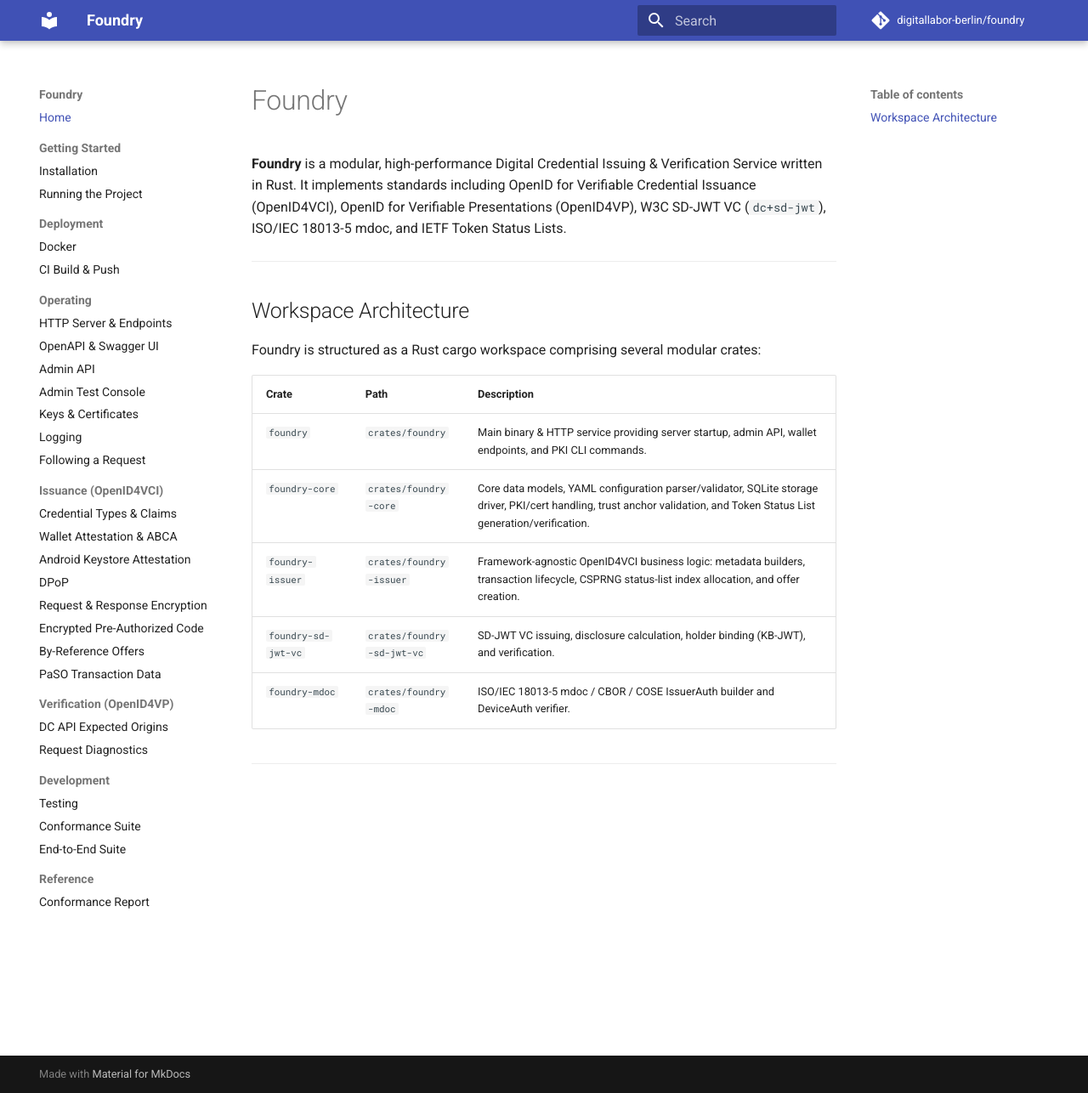
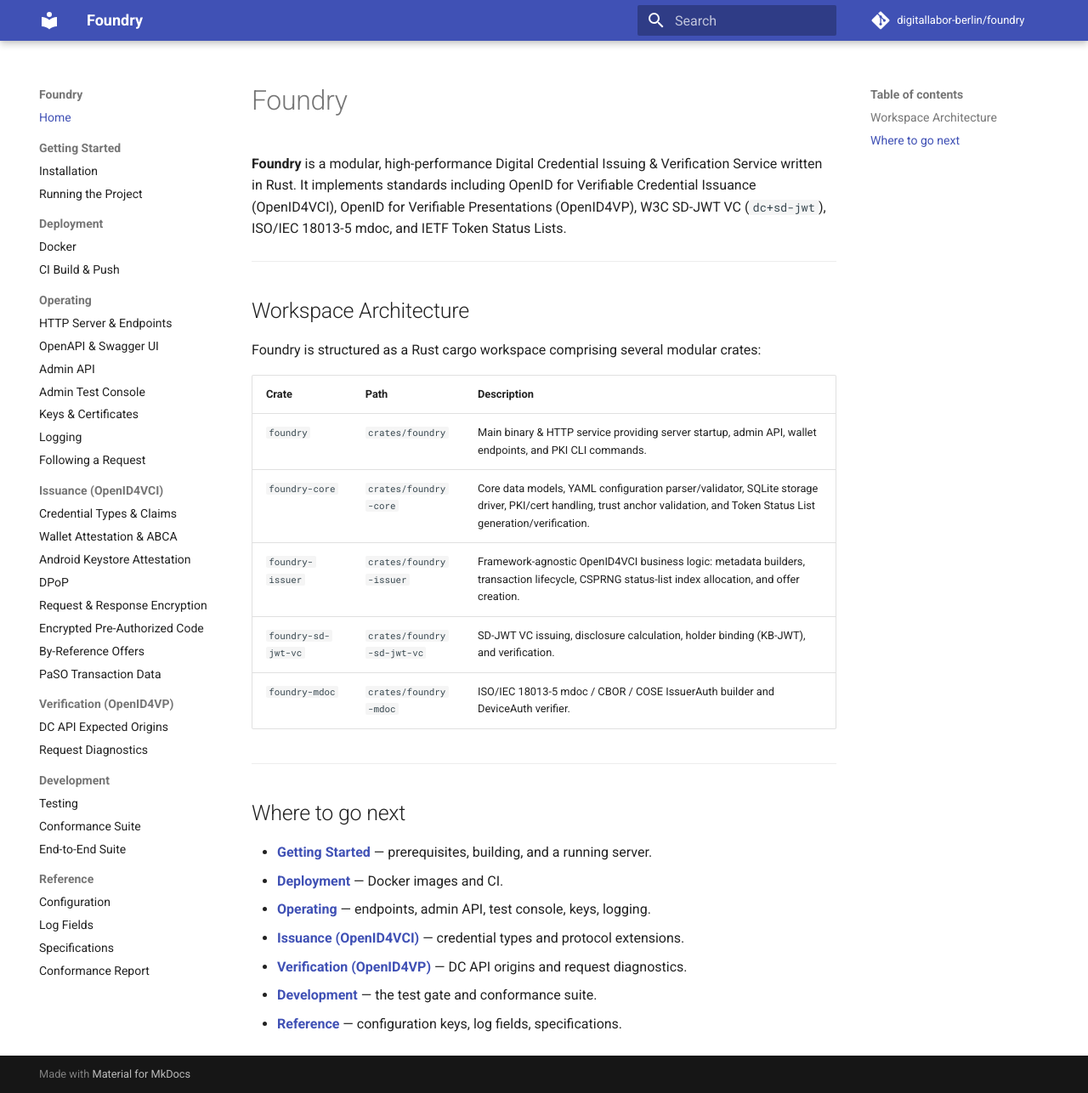
Before and after one commit to digitallabor-berlin/foundry, an MkDocs documentation site: the page built from docs/index.md, in a window 1280 px wide and 1286 px high. Shown: the whole window at 85% size. Built offline with MkDocs 1.6.1 and Material for MkDocs 9.7.7, drawn with Linux system fonts in a browser that asks for light colours; comment, search, counter and statistics services are not loaded; part of the change alters nothing that is shown.

Commit message:
docs: add the Reference group and complete the nav
Three assembled pages: a config key index (the README scattered these
across eight sections), the operator-facing log field list that
AGENTS.md 4.5 declares API and instrumentation_hygiene.rs asserts, and a
spec index with absolute URLs since docs/specs/ is excluded from the
build. All 29 nav entries now present.

Two choices worth recording:

- configuration.md is a two-column index (key -> page), matching the
  plan's own example table rather than its three-column prose
  description. The task preamble forbids this group making any new claim
  about behaviour, and a hand-written description column is exactly
  where such a claim would creep in. Every key is traceable to a README
  yaml block or an explicit key row in a README table.

- verifier.dc_api_accept_legacy_web_origin_audience links to the Admin
  Test Console page, not DC API Expected Origins as the plan's example
  row showed. The plan's stated tiebreaker is to link the page whose
  source range contained the yaml block, and that block is README
  480-484, inside test-console.md's range. Linking dc-api-origins.md
  would send a reader to a page that never mentions the key.

```diff
--- a/docs/index.md
+++ b/docs/index.md
@@ -18,7 +18,6 @@ Foundry is structured as a Rust cargo workspace comprising several modular crate
 
 ---
 
-<!-- Uncommented in Task 8 once all target pages exist.
 ## Where to go next
 
 - **[Getting Started](manual/getting-started/installation.md)** — prerequisites, building, and a running server.
@@ -28,4 +27,3 @@ Foundry is structured as a Rust cargo workspace comprising several modular crate
 - **[Verification (OpenID4VP)](manual/verification/dc-api-origins.md)** — DC API origins and request diagnostics.
 - **[Development](manual/development/testing.md)** — the test gate and conformance suite.
 - **[Reference](manual/reference/configuration.md)** — configuration keys, log fields, specifications.
--->
--- /dev/null
+++ b/docs/manual/reference/configuration.md
@@ -0,0 +1,68 @@
+# Configuration Reference
+
+`config.yaml` keys, and where each is explained in full. This page is an index —
+the behavioural documentation lives on the linked pages.
+
+Every key below appears in a configuration example on the page it links to. Keys
+are grouped by their top-level section.
+
+## Credential types
+
+Entries under `credential_types:`. Each defines one Credential Configuration.
+
+| Key | Documented in |
+| --- | --- |
+| `credential_types[].id` | [Credential Types & Claims](../issuance/credential-types.md) |
+| `credential_types[].format` | [Credential Types & Claims](../issuance/credential-types.md) |
+| `credential_types[].vct` | [Credential Types & Claims](../issuance/credential-types.md) |
+| `credential_types[].doctype` | [Credential Types & Claims](../issuance/credential-types.md) |
+| `credential_types[].scope` | [Credential Types & Claims](../issuance/credential-types.md) |
+| `credential_types[].display` | [Credential Types & Claims](../issuance/credential-types.md) |
+| `credential_types[].validity_seconds` | [Credential Types & Claims](../issuance/credential-types.md) |
+| `credential_types[].claims[].path` | [Credential Types & Claims](../issuance/credential-types.md) |
+| `credential_types[].claims[].required` | [Credential Types & Claims](../issuance/credential-types.md) |
+| `credential_types[].transaction_data_types` | [PaSO Transaction Data](../issuance/paso-transaction-data.md) |
+
+## Issuer
+
+| Key | Documented in |
+| --- | --- |
+| `issuer.offer_by_reference` | [By-Reference Offers](../issuance/by-reference-offers.md) |
+| `issuer.access_token_ttl_secs` | [Encrypted Pre-Authorized Code](../issuance/encrypted-pre-auth-code.md) |
+| `issuer.wallet_attestation.mode` | [Wallet Attestation & ABCA](../issuance/wallet-attestation.md) |
+| `issuer.wallet_attestation.trusted_anchors` | [Wallet Attestation & ABCA](../issuance/wallet-attestation.md) |
+| `issuer.wallet_attestation.pop_max_age_secs` | [Wallet Attestation & ABCA](../issuance/wallet-attestation.md) |
+| `issuer.wallet_attestation.challenge_mode` | [Wallet Attestation & ABCA](../issuance/wallet-attestation.md) |
+| `issuer.key_attestation.trusted_anchors` | [Android Keystore Attestation](../issuance/android-keystore-attestation.md) |
+| `issuer.key_attestation.android.mode` | [Android Keystore Attestation](../issuance/android-keystore-attestation.md) |
+| `issuer.key_attestation.android.key_mint_security_level` | [Android Keystore Attestation](../issuance/android-keystore-attestation.md) |
+| `issuer.dpop.mode` | [DPoP](../issuance/dpop.md) |
+| `issuer.dpop.max_age_secs` | [DPoP](../issuance/dpop.md) |
+| `issuer.dpop.nonce_mode` | [DPoP](../issuance/dpop.md) |
+| `issuer.request_encryption.keys` | [Request & Response Encryption](../issuance/credential-encryption.md) |
+| `issuer.request_encryption.enc_values_supported` | [Request & Response Encryption](../issuance/credential-encryption.md) |
+| `issuer.request_encryption.encryption_required` | [Request & Response Encryption](../issuance/credential-encryption.md) |
+| `issuer.response_encryption.enc_values_supported` | [Request & Response Encryption](../issuance/credential-encryption.md) |
+| `issuer.response_encryption.encryption_required` | [Request & Response Encryption](../issuance/credential-encryption.md) |
+| `issuer.encrypted_pre_authorized_code.mode` | [Encrypted Pre-Authorized Code](../issuance/encrypted-pre-auth-code.md) |
+| `issuer.encrypted_pre_authorized_code.max_age_secs` | [Encrypted Pre-Authorized Code](../issuance/encrypted-pre-auth-code.md) |
+| `issuer.paso_metadata.ttl_secs` | [PaSO Transaction Data](../issuance/paso-transaction-data.md) |
+| `issuer.paso_metadata.adhoc_ttl_secs` | [PaSO Transaction Data](../issuance/paso-transaction-data.md) |
+
+## Verifier
+
+| Key | Documented in |
+| --- | --- |
+| `verifier.dc_api_expected_origins` | [DC API Expected Origins](../verification/dc-api-origins.md) |
+| `verifier.dc_api_accept_legacy_web_origin_audience` | [Admin Test Console](../operating/test-console.md) |
+
+## Logging
+
+| Key | Documented in |
+| --- | --- |
+| `logging.level` | [Logging](../operating/logging.md) |
+| `logging.format` | [Logging](../operating/logging.md) |
+| `logging.sensitive_payloads` | [Logging](../operating/logging.md) |
+
+The field names those records carry are listed in
+[Log Fields](log-fields.md).
--- /dev/null
+++ b/docs/manual/reference/log-fields.md
@@ -0,0 +1,48 @@
+# Log Fields
+
+The structured fields foundry's log records carry.
+
+> These names are operator-facing API. Renaming one is a breaking change for
+> anyone consuming the logs, and `crates/foundry/tests/instrumentation_hygiene.rs`
+> asserts that each is still emitted somewhere in the source tree.
+
+## Access records
+
+Carried by the per-request record on both listeners.
+
+| Field |
+| --- |
+| `request_id` |
+| `tx_id` |
+| `route` |
+| `method` |
+| `listener` |
+| `http.status` |
+| `latency_ms` |
+| `error.kind` |
+| `error.detail` |
+
+## Per-credential verification records
+
+| Field |
+| --- |
+| `credential` |
+| `credential_type` |
+| `format` |
+| `check` |
+| `passed` |
+| `checks` |
+| `checks_passed` |
+
+## Verdict record
+
+| Field |
+| --- |
+| `credentials_requested` |
+| `credentials_answered` |
+| `credentials_failed` |
+
+What each field means, and how to use them to reconstruct one wallet
+interaction, is on [Following a Request](../operating/following-a-request.md).
+How to select levels, formats and payload logging is on
+[Logging](../operating/logging.md).
--- /dev/null
+++ b/docs/manual/reference/specs.md
@@ -0,0 +1,58 @@
+# Specifications
+
+The documents foundry implements. All behaviour — wire formats, parameter names,
+error codes, metadata fields, signing and encryption algorithms, and state
+transitions — is meant to align with them.
+
+These files live in `docs/specs/`, which is excluded from this site, so every
+link below points at the copy in the repository.
+
+## Standards-track specifications
+
+| Document | Governs |
+| --- | --- |
+| [`openid-4-verifiable-credential-issuance-1_0.md`](https://github.com/digitallabor-berlin/foundry/blob/main/docs/specs/openid-4-verifiable-credential-issuance-1_0.md) | OpenID4VCI — `foundry-issuer` and the issuer HTTP routes (offers, pre-auth codes, `/token`, `/nonce`, `/credential`, holder proofs, issuer metadata) |
+| [`openid-4-verifiable-presentations-1_0.md`](https://github.com/digitallabor-berlin/foundry/blob/main/docs/specs/openid-4-verifiable-presentations-1_0.md) | OpenID4VP — `foundry-verifier` and the verifier HTTP routes (authorization/request objects, `vp_token`, response modes, JARM/JWE, DCQL, client ID schemes) |
+| [`openid4vc-high-assurance-interoperability-profile-1_0.md`](https://github.com/digitallabor-berlin/foundry/blob/main/docs/specs/openid4vc-high-assurance-interoperability-profile-1_0.md) | HAIP — the profile that narrows both of the above (mandated SD-JWT VC / mdoc formats, required algorithms, key binding, trust mechanisms). Where HAIP is stricter, **HAIP wins.** |
+| [`draft-ietf-oauth-attestation-based-client-auth-07.txt`](https://github.com/digitallabor-berlin/foundry/blob/main/docs/specs/draft-ietf-oauth-attestation-based-client-auth-07.txt) | ABCA — the Client Attestation JWT and Client Attestation PoP JWT formats OpenID4VCI's Wallet Attestation section incorporates by reference; `foundry-issuer`'s `attestation.rs` and the `/token` route. Where OpenID4VCI defers to ABCA, ABCA governs. |
+| [`rfc9449-dpop.txt`](https://github.com/digitallabor-berlin/foundry/blob/main/docs/specs/rfc9449-dpop.txt) | DPoP — the sender-constrained access token mechanism HAIP OpenID4VCI mandates by reference; `foundry-issuer`'s `dpop.rs`, the `/token` route and the `/credential` route. Where HAIP defers to RFC 9449, RFC 9449 governs. |
+| [`eu-age-verification-annex-a-av-profile.md`](https://github.com/digitallabor-berlin/foundry/blob/main/docs/specs/eu-age-verification-annex-a-av-profile.md) | EU Age Verification Solution Technical Specification, **Annex A (normative), "Age Verification Profile"** — the `eu.europa.ec.av.1` Proof of Age attestation: its doctype, its namespace, and its closed two-attribute set. Authority is **scoped to that one doctype**; where it is stricter than ISO 18013-5 for it, this profile wins. Pinned to release 1.0.9; Annex A only. |
+| [`paso-core.md`](https://github.com/digitallabor-berlin/foundry/blob/main/docs/specs/paso-core.md) | PaSO (Payments and SCA for OpenID) Core — the transaction data model foundry publishes metadata for: the `payload` parameter on an OpenID4VP `transaction_data` entry, and the `urn:paso:sca:<domain>:<suffix>:<version>` transaction data type identifier grammar that `Config::validate()` enforces. **Scope note:** foundry implements the Attestation Provider role only. |
+| [`paso-proof-metadata.md`](https://github.com/digitallabor-berlin/foundry/blob/main/docs/specs/paso-proof-metadata.md) | PaSO Proof: Metadata Module — the `credential_metadata_uri` extension to OpenID4VCI Credential Issuer Metadata, the `transaction_data_types` structure, the signed credential metadata JWT `credential-metadata+jwt`, and the ad-hoc `adhoc-transaction-metadata+jwt`. **Unimplemented optional path:** the `kid`/key-set signing branch — foundry takes the `x5c` branch only. |
+
+These are **pinned drafts**. The checked-in copy is the source of truth for this
+repository, not a newer draft found online.
+
+## Vendor profile
+
+A vendor profile records one implementation's observable behaviour and
+requirements. It is normative **only** for what foundry does when accommodating
+that implementation. It is **never** grounds for violating a MUST in a
+standards-track specification above; where the two conflict, the specification
+wins and the conflict is recorded as a known limitation.
+
+| Document | Governs |
+| --- | --- |
+| [`google-wallet-openid4vci-profile.md`](https://github.com/digitallabor-berlin/foundry/blob/main/docs/specs/google-wallet-openid4vci-profile.md) | Google Wallet's OpenID4VCI implementation — the choices it makes where the specifications permit several, and the two places it expects behaviour no specification defines (a `DPoP-Nonce` header on the ABCA challenge response and on the OpenID4VCI Nonce Endpoint response). Also the source of the real Android Keystore attestation chains used as interop fixtures. |
+
+## External references
+
+Where a governing document cannot be committed — because its licence forbids
+redistribution, or because it is unpublished — the file in `docs/specs/` is a
+**reference stub**, not the specification. A stub records which revision the
+code was built against; it is never a substitute for the text, and unrecorded
+behaviour must not be inferred from it. A stub does **not** acquire the
+precedence of a standards-track specification.
+
+| Document | Governs |
+| --- | --- |
+| [`emvco-dpc-schema-framework.md`](https://github.com/digitallabor-berlin/foundry/blob/main/docs/specs/emvco-dpc-schema-framework.md) | EMV® Digital Payment Credential Specification — Schema Framework (v1.0, DRAFT Associate Review 2). Governs the shape of the `com.emvco.dpc.card` credential type only: its `vct`, and its three disclosable claims with their types and inclusion requirements. The document is all-rights-reserved and unpublished, so no verbatim copy is committed. |
+| [`iso-18013-5-device-auth.md`](https://github.com/digitallabor-berlin/foundry/blob/main/docs/specs/iso-18013-5-device-auth.md) | ISO/IEC 18013-5:2021 — the mdoc CBOR internals `foundry-mdoc` builds and verifies. ISO 18013-5 is a paid standard whose licence forbids redistribution. The stub marks each recorded fact **proven** (reproduced from a captured real presentation) or **derived** (reconstructed from two independent implementations at pinned commits, which agree). Neither status equals having read the standard. |
+
+## Conformance
+
+The clause-by-clause record of where foundry stands against OpenID4VCI,
+OpenID4VP and HAIP — verdicts, evidence, and the register of known gaps — is the
+[Conformance Report](../../conformance/openid4vc-conformance.md). How the suites
+that back it are run is on
+[Conformance Suite](../development/conformance-suite.md).
--- a/mkdocs.yml
+++ b/mkdocs.yml
@@ -75,4 +75,7 @@ nav:
       - Conformance Suite: manual/development/conformance-suite.md
       - End-to-End Suite: manual/development/end-to-end.md
   - Reference:
+      - Configuration: manual/reference/configuration.md
+      - Log Fields: manual/reference/log-fields.md
+      - Specifications: manual/reference/specs.md
       - Conformance Report: conformance/openid4vc-conformance.md
```
